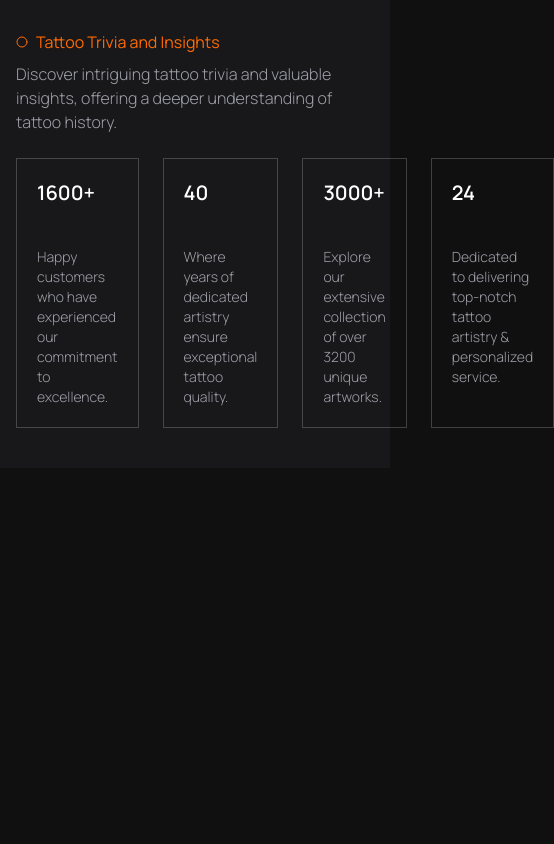
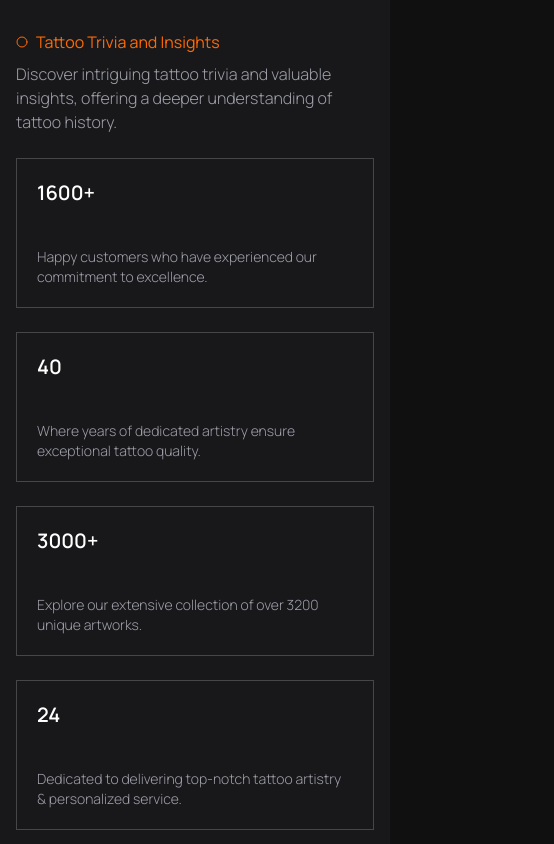
Before and after one commit to Ayoubhj866/needleart, a React (Vite) app: page / in a window 390 px wide. Shown: the part 3958-4802 px from the top of the page, 554 px wide, since content can reach past the window. Before the commit the page ends 4626 px from the top, so only its background shows below. Built offline with nearby package versions, Linux system fonts and the light colour scheme.

Commit message:
fix: stats cards grid

```diff
--- a/src/components/stats-section/stats.jsx
+++ b/src/components/stats-section/stats.jsx
@@ -25,7 +25,7 @@
                     </FadeUp>
 
                     <FadeUp duration={1.5}>
-                        <div className="flex  gap-6">
+                        <div className="grid grid-cols-1 md:grid-cols-2 lg:grid-cols-4 gap-6">
                             <StatCard description="Happy customers who have experienced our commitment to excellence." count="1600+" />
                             <StatCard description="Where years of dedicated artistry ensure exceptional tattoo quality." count="40" />
                             <StatCard description="Explore our extensive collection of over 3200 unique artworks." count="3000+" />
```
